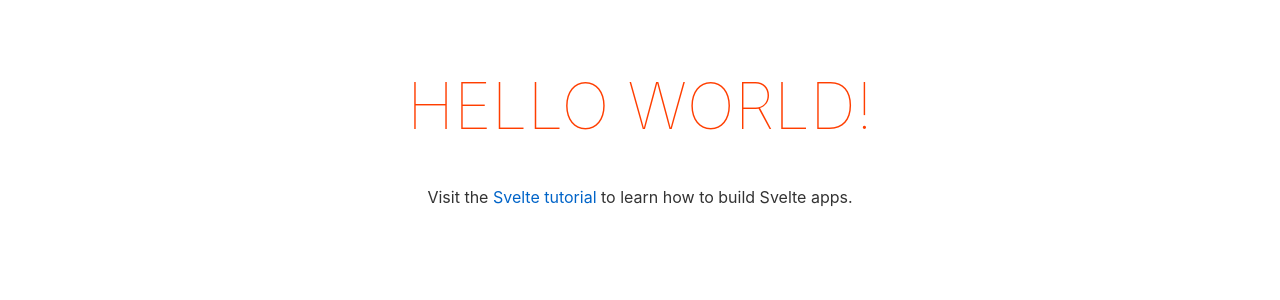
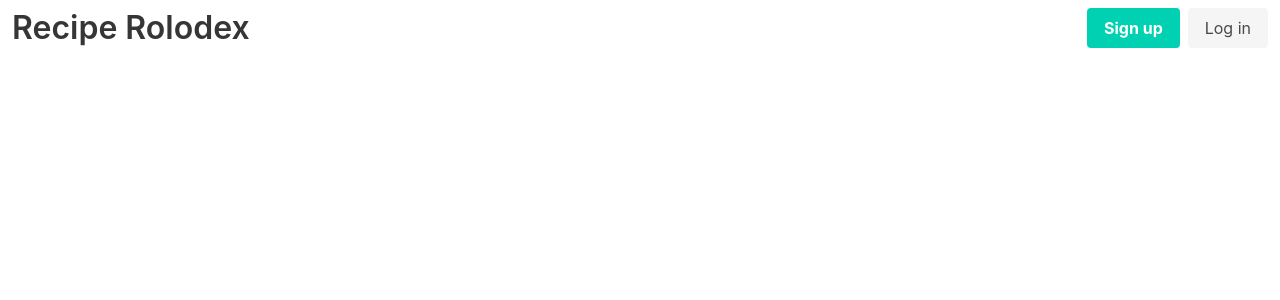
Before and after one commit to spicyboys/fork-web, a Svelte app: page / in a window 1280 px wide. Shown: the top 300 px of the page. Built offline with nearby package versions, Linux system fonts and the light colour scheme.

Commit message:
Add Bulma and basic NavBar

```diff
--- a/public/global.css
+++ b/public/global.css
@@ -3,61 +3,3 @@ html, body {
 	width: 100%;
 	height: 100%;
 }
-
-body {
-	color: #333;
-	margin: 0;
-	padding: 8px;
-	box-sizing: border-box;
-	font-family: -apple-system, BlinkMacSystemFont, "Segoe UI", Roboto, Oxygen-Sans, Ubuntu, Cantarell, "Helvetica Neue", sans-serif;
-}
-
-a {
-	color: rgb(0,100,200);
-	text-decoration: none;
-}
-
-a:hover {
-	text-decoration: underline;
-}
-
-a:visited {
-	color: rgb(0,80,160);
-}
-
-label {
-	display: block;
-}
-
-input, button, select, textarea {
-	font-family: inherit;
-	font-size: inherit;
-	-webkit-padding: 0.4em 0;
-	padding: 0.4em;
-	margin: 0 0 0.5em 0;
-	box-sizing: border-box;
-	border: 1px solid #ccc;
-	border-radius: 2px;
-}
-
-input:disabled {
-	color: #ccc;
-}
-
-button {
-	color: #333;
-	background-color: #f4f4f4;
-	outline: none;
-}
-
-button:disabled {
-	color: #999;
-}
-
-button:not(:disabled):active {
-	background-color: #ddd;
-}
-
-button:focus {
-	border-color: #666;
-}
--- a/public/index.html
+++ b/public/index.html
@@ -4,7 +4,7 @@
 	<meta charset='utf-8'>
 	<meta name='viewport' content='width=device-width,initial-scale=1'>
 
-	<title>Svelte app</title>
+	<title>Recipe Rolodex</title>
 
 	<link rel='icon' type='image/png' href='/favicon.png'>
 	<link rel='stylesheet' href='/global.css'>
--- a/src/App.svelte
+++ b/src/App.svelte
@@ -1,30 +1,14 @@
 <script lang="ts">
-	export let name: string;
+  import NavBar from "./NavBar.svelte";
 </script>
 
 <main>
-	<h1>Hello {name}!</h1>
-	<p>Visit the <a href="https://svelte.dev/tutorial">Svelte tutorial</a> to learn how to build Svelte apps.</p>
+  <NavBar />
 </main>
 
-<style>
-	main {
-		text-align: center;
-		padding: 1em;
-		max-width: 240px;
-		margin: 0 auto;
-	}
-
-	h1 {
-		color: #ff3e00;
-		text-transform: uppercase;
-		font-size: 4em;
-		font-weight: 100;
-	}
-
-	@media (min-width: 640px) {
-		main {
-			max-width: none;
-		}
-	}
-</style>
+<svelte:head>
+  <link
+    rel="stylesheet"
+    href="https://cdn.jsdelivr.net/npm/bulma@0.9.1/css/bulma.min.css"
+  />
+</svelte:head>
--- /dev/null
+++ b/src/NavBar.svelte
@@ -0,0 +1,20 @@
+<nav class="navbar" role="navigation" aria-label="main navigation">
+  <div class="navbar-brand">
+    <a class="navbar-item" href="/">
+      <p class="title">Recipe Rolodex</p>
+    </a>
+  </div>
+
+  <div class="navbar-menu">
+    <div class="navbar-end">
+      <div class="navbar-item">
+        <div class="buttons">
+          <button class="button is-primary">
+            <strong>Sign up</strong>
+          </button>
+          <button class="button is-light">Log in</button>
+        </div>
+      </div>
+    </div>
+  </div>
+</nav>
--- a/src/main.ts
+++ b/src/main.ts
@@ -1,10 +1,7 @@
-import App from './App.svelte';
+import App from "./App.svelte";
 
 const app = new App({
-	target: document.body,
-	props: {
-		name: 'world'
-	}
+  target: document.body,
 });
 
 export default app;
```
